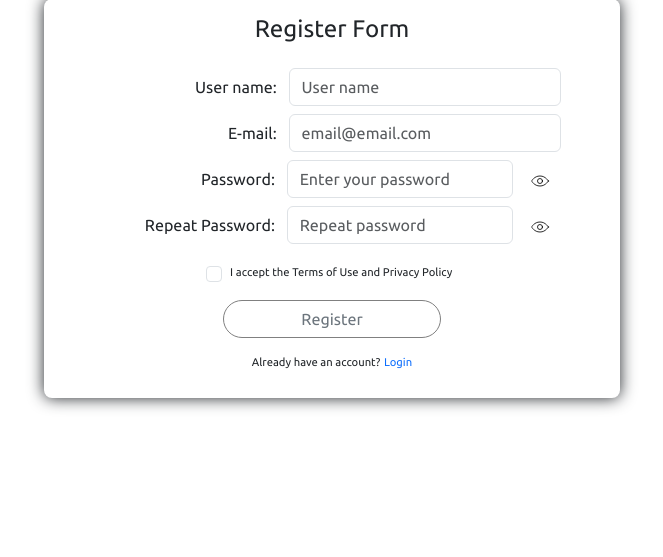
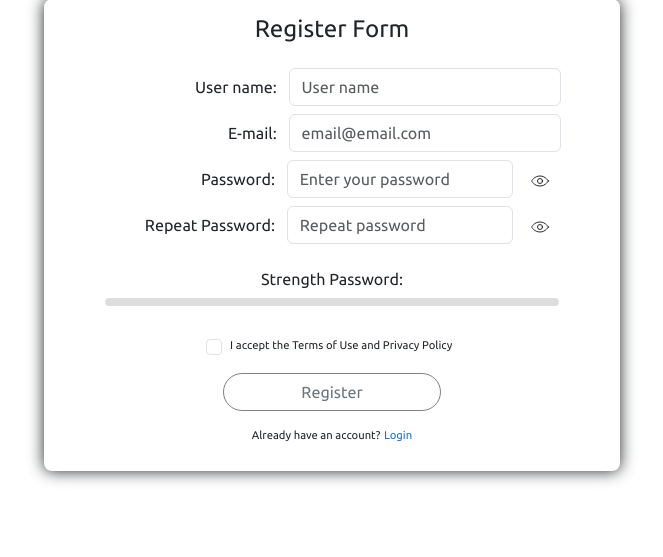
Before and after one commit to u83mm/e-commerce, a PHP site: page /register in a window 1280 px wide. Shown: the part 272-829 px from the top of the page, without its empty margins (308-971 px from the left). Run offline with PHP 8.4, Linux system fonts and the light colour scheme; classes that the project's autoload settings leave out are loaded by file name.

Commit message:
Added password strength test to 'Register' form

```diff
--- a/Application/view/register/form_view.twig
+++ b/Application/view/register/form_view.twig
@@ -29,6 +29,13 @@
     <div class="col-1 col-md-1 d-inline-block ms-2 me-2 m-md-0">
         <img class="show_password" src="/images/eye.svg" alt="eye" height="20">
     </div>
+    <div class="row mb-3">
+        <label class="col-12 text-center col-form-label" for="strength">Strength Password:</label>
+        <div id="strength" class="col-12 strength">
+            <div class="strength_bar" id="strength_bar"></div>
+        </div>
+        <p class="message" id="message"></p>
+    </div>
     <div class="col-sm-6 mx-auto form-check mb-3 legalTermsDiv">
         <input class="form-check-input me-2" type="checkbox" name="terms" id="terms" value="checked" required>
         <label class="form-check-label legalTerms" for="terms">I accept the Terms of Use and Privacy Policy</label>
```
